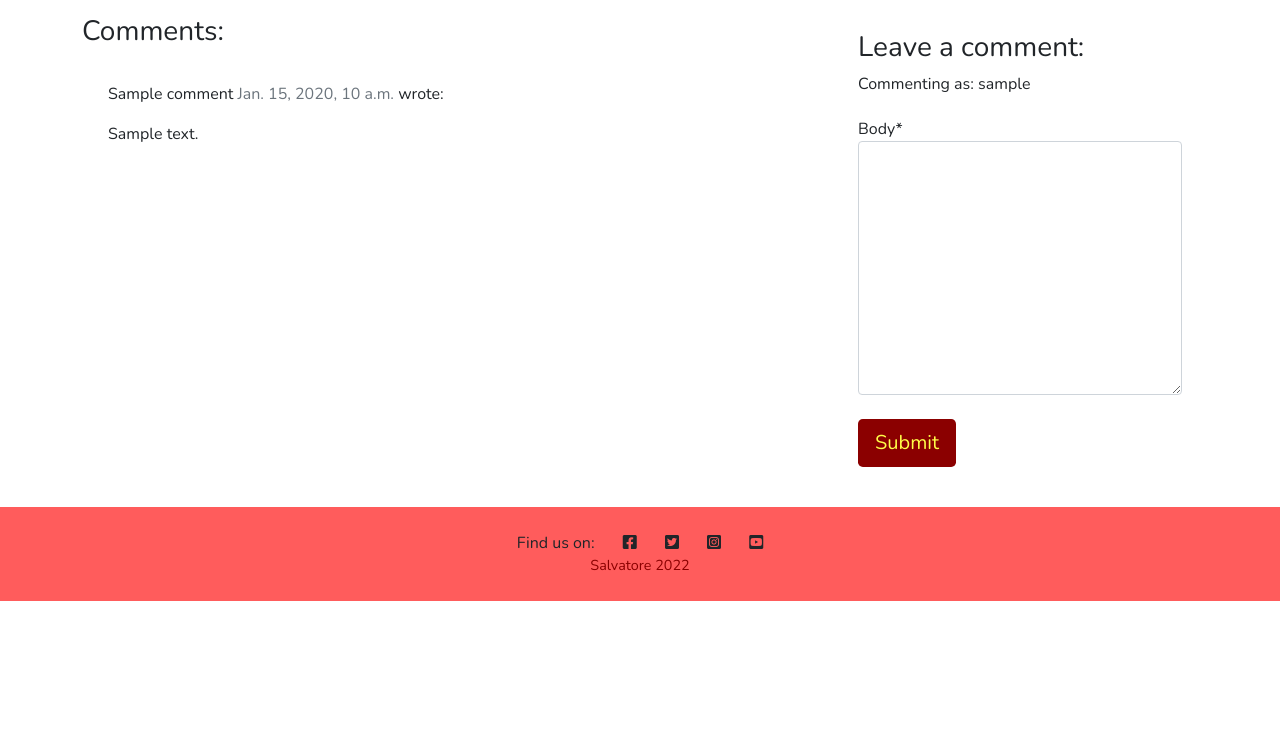
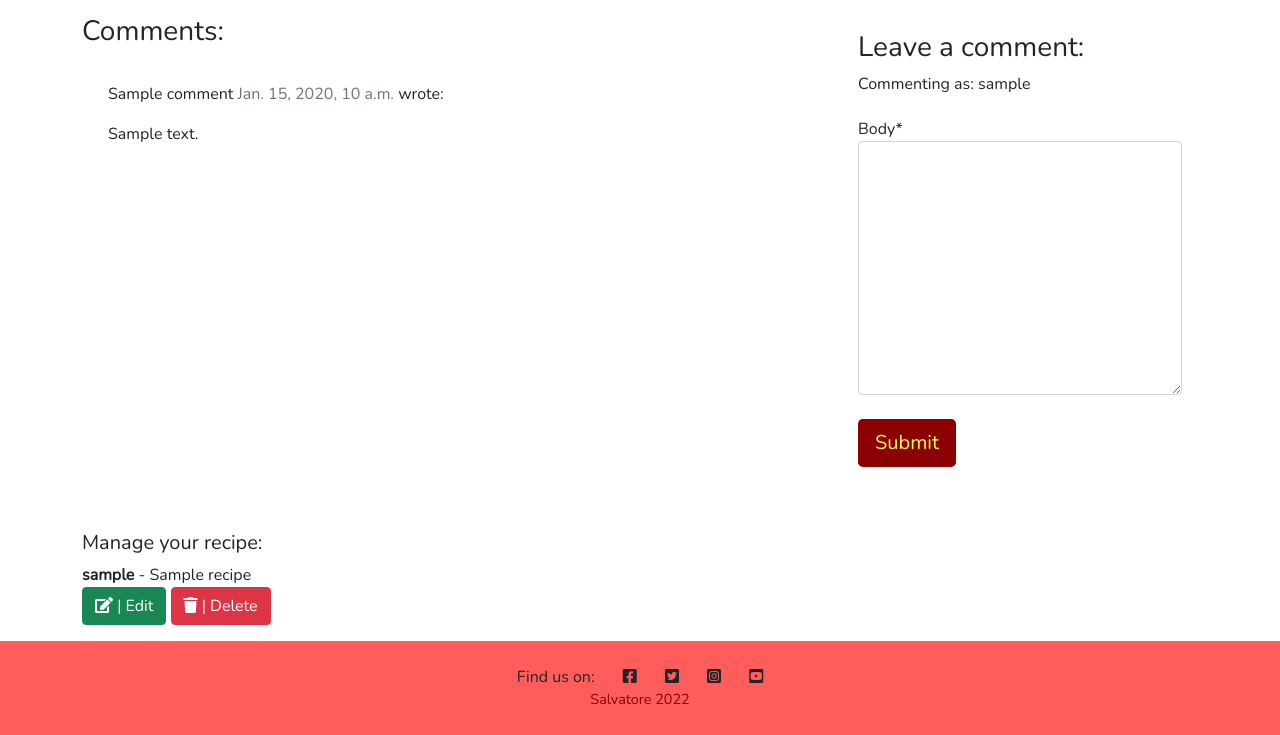
Before and after one commit to Code-Institute-Submissions/saltta-figs_DecResub, a Django app: a page that uses templates/recipe_detail.html in a window 1280 px wide. Shown: the part 691-1426 px from the top of the page. Before the commit the page ends 1292 px from the top, so only its background shows below. Run offline with Django 3.2, Linux system fonts and the light colour scheme; a user stored in the database is signed in; tables that the repository leaves empty hold one stand-in row (values such as "Sample post"); some libraries are stand-ins or nearby versions.

Commit message:
added update and delete

```diff
--- a/blog/models.py
+++ b/blog/models.py
@@ -17,7 +17,7 @@ class Recipe(models.Model):
     featured_image = CloudinaryField('image', default='placeholder')
     excerpt = models.TextField(blank=True)
     created_on = models.DateTimeField(auto_now_add=True)
-    status = models.IntegerField(choices=STATUS, default=0)
+    status = models.IntegerField(choices=STATUS, default=1)
     likes = models.ManyToManyField(User, related_name='blog_likes', blank=True)
 
     class Meta:
--- a/blog/urls.py
+++ b/blog/urls.py
@@ -7,4 +7,8 @@ urlpatterns = [
     path('add_recipe/', views.AddRecipe.as_view(), name='add_recipe'),
     path('<slug:slug>/', views.RecipeDetail.as_view(), name='recipe_detail'),
     path('like/<slug:slug>', views.RecipeLike.as_view(), name='recipe_like'),
+    path('recipe_edit/<slug:slug>', views.RecipeEditView.as_view(),
+         name='recipe_edit'),
+    path('recipe_delete/<slug:slug>', views.RecipeDeleteView.as_view(),
+         name='recipe_delete'),
 ]
--- a/blog/views.py
+++ b/blog/views.py
@@ -106,3 +106,23 @@ class RecipeLike(View):
             recipe.likes.add(request.user)
 
         return HttpResponseRedirect(reverse('recipe_detail', args=[slug]))
+
+
+class RecipeEditView(UpdateView):
+    """
+    Edit recipe
+    """
+    model = Recipe
+    form_class = RecipeForm
+    template_name_suffix = '_update_form'
+    template_name = 'recipe_update_form.html'
+    success_url = '/'
+
+
+class RecipeDeleteView(DeleteView):
+    """
+    Delete Recipe
+    """
+    model = Recipe
+    template_name = 'recipe_delete.html'
+    success_url = reverse_lazy('home')
--- a/templates/recipe_detail.html
+++ b/templates/recipe_detail.html
@@ -129,4 +129,19 @@
     </div>
 </div>
 
+<div class="container mt-4">
+    <div class="row">
+        <div class="col-6">
+            {% if request.user == recipe.author %}
+            <h5>Manage your recipe:</h5>
+            <strong>{{ recipe.author }}</strong> - {{ recipe.title }}
+            <p class="edit-delete"><a href="{% url 'recipe_edit' recipe.slug %}"><button
+                        class="btn btn-success edit-recipe"><i class="fa fa-edit"></i> | Edit</button></i></a>
+                <a href="{% url 'recipe_delete' recipe.slug %}"><button class="btn btn-danger"><i
+                            class="fa fa-trash"></i> | Delete</button></a></p>
+            {% endif %}
+        </div>
+    </div>
+</div>
+
 {% endblock content %}
```
Also changed, not shown: templates/recipe_delete.html (added, +35 -0 lines), templates/recipe_update_form.html (added, +39 -0 lines), blog/migrations/0004_alter_recipe_status.py (added).
